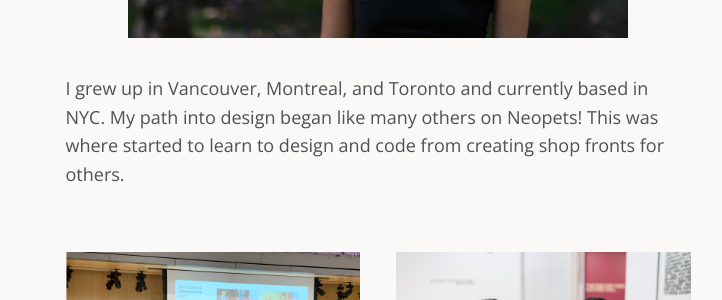
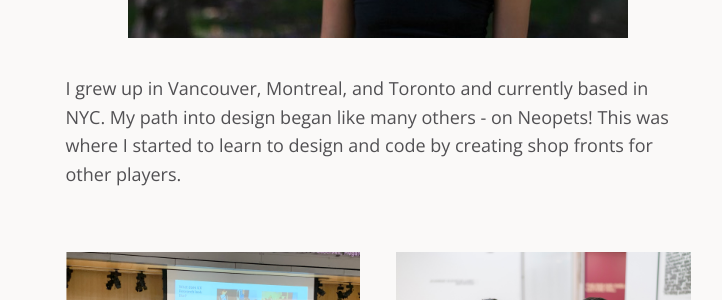
Before and after one commit to wailingwombat/wailingwombat.github.io, a Jekyll site: the page built from aboutme.md, in a window 1280 px wide. Shown: the part 807-1107 px from the top of the page, without its empty margins (262-984 px from the left). Built offline with Jekyll 4.4.1, drawn with Linux system fonts in a browser that asks for light colours; nearby versions of some CDN libraries.

Commit message:
update minor grammar

```diff
--- a/aboutme.md
+++ b/aboutme.md
@@ -7,7 +7,7 @@ layout: default
 
 ![profilepicture](/images/aboutme/profilepic.jpg){: height="80%" width="80%"}
 
-I grew up in Vancouver, Montreal, and Toronto and currently based in NYC. My path into design began like many others on Neopets! This was where started to learn to design and code from creating shop fronts for others.
+I grew up in Vancouver, Montreal, and Toronto and currently based in NYC. My path into design began like many others - on Neopets! This was where I started to learn to design and code by creating shop fronts for other players.
 
 <div class="grid">
 <article>
```
